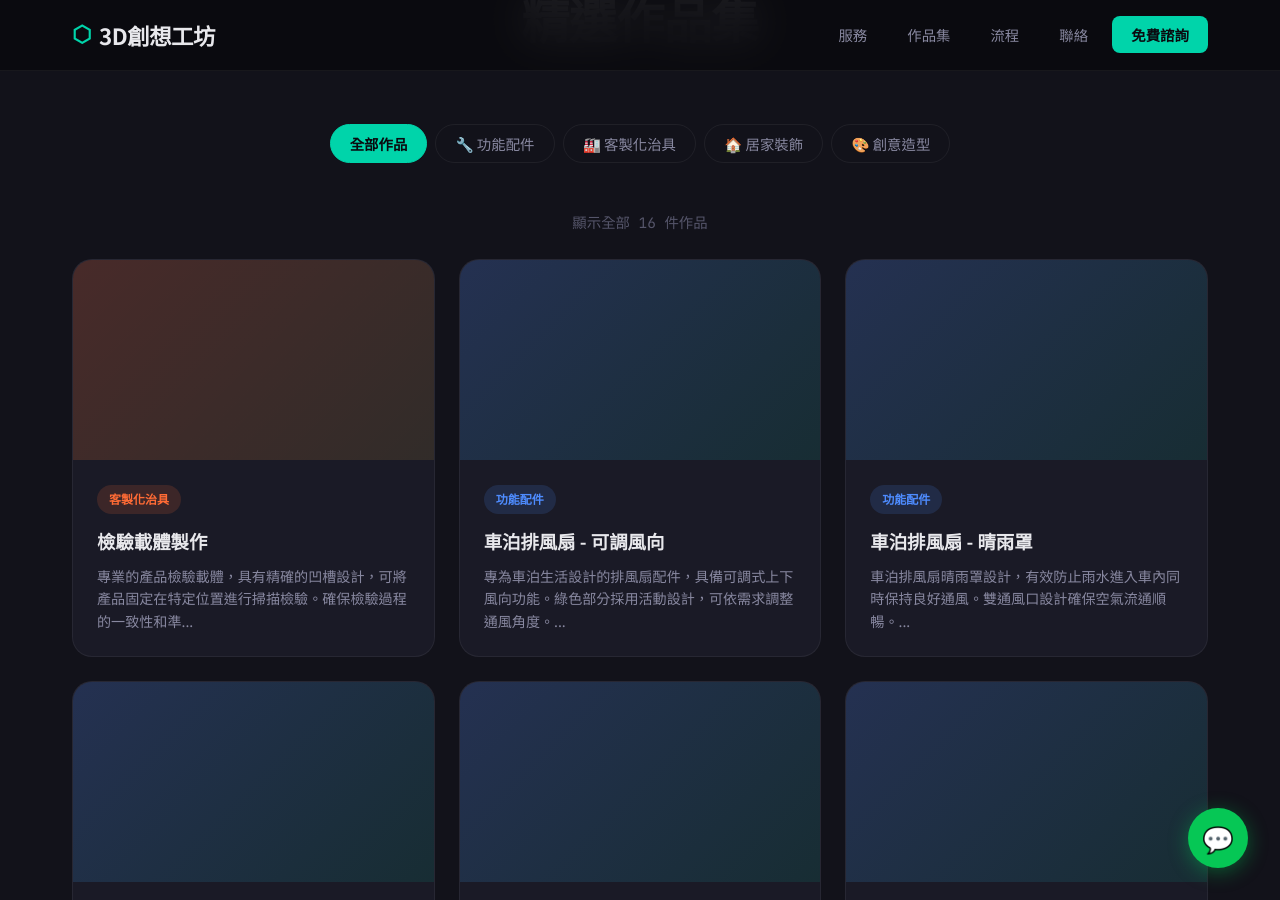
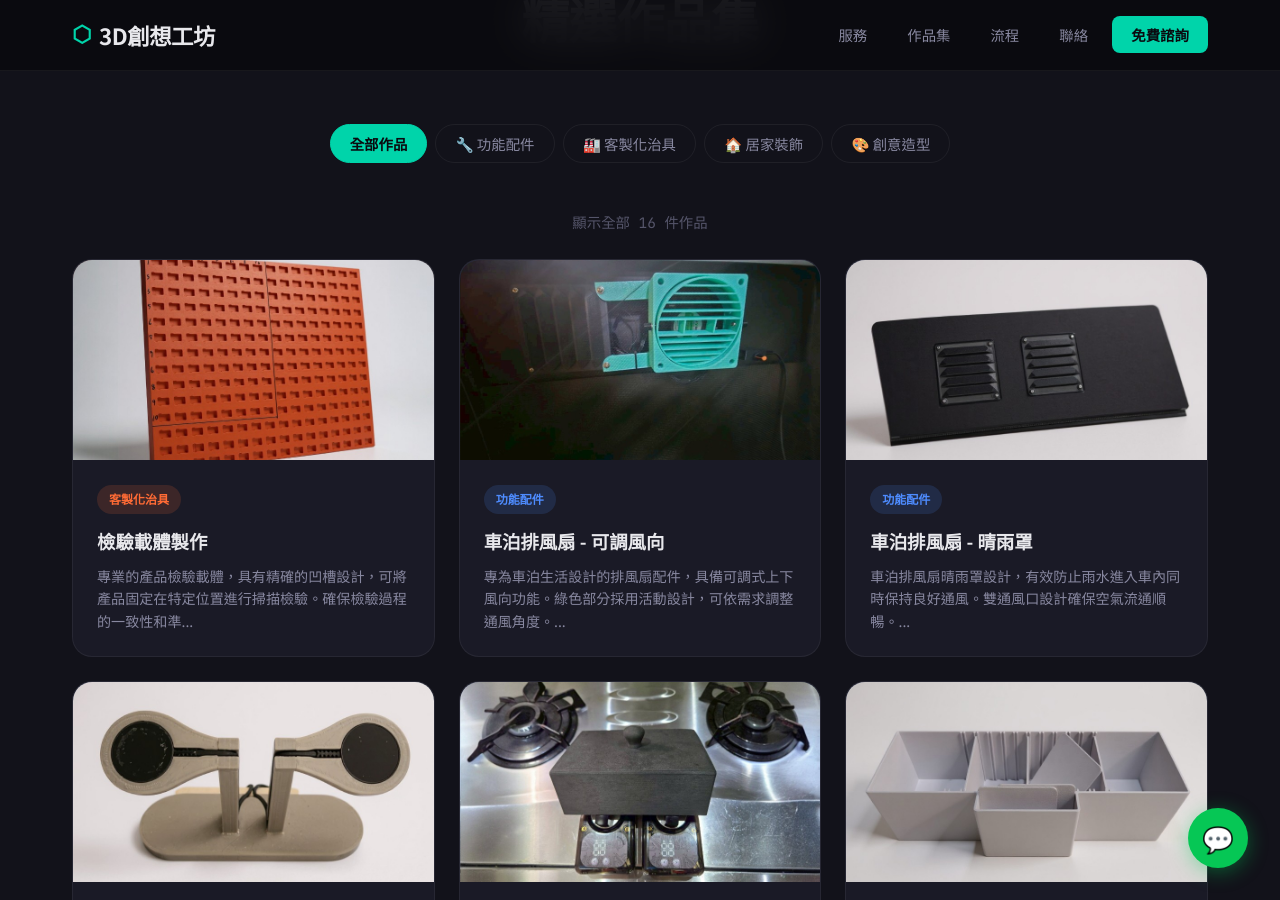
Before and after one commit to 10wang-creat/3d-workshop1, a Jekyll site: the page index.html, which Jekyll copies as it is, in a window 1280 px wide and 900 px high, scrolled down 1976 px. Built offline with Jekyll 4.4.1, drawn with Linux system fonts in a browser that asks for light colours; some of the changed text lies outside the part shown.

Commit message:
Refactor portfolio image loading and display logic
Updated image handling in portfolio rendering and modal display.

```diff
--- a/index.html
+++ b/index.html
@@ -493,12 +493,16 @@
         }
 
         .p-image-inner {
-            width: 100%;
-            height: 100%;
+            position: absolute;
+            inset: 0;
             background-size: cover;
             background-position: center;
             transition: transform 0.4s;
-        }
+            z-index: 2;
+            display: none;
+        }
+
+        .p-image-inner.loaded { display: block; }
 
         .portfolio-card:hover .p-image-inner {
             transform: scale(1.05);
@@ -508,10 +512,24 @@
             width: 100%;
             height: 100%;
             display: flex;
+            flex-direction: column;
             align-items: center;
             justify-content: center;
-            font-size: 3.5rem;
-            opacity: 0.15;
+            gap: 0.8rem;
+            z-index: 1;
+        }
+
+        .p-placeholder-icon {
+            font-size: 3rem;
+            opacity: 0.5;
+        }
+
+        .p-placeholder-text {
+            font-size: 0.85rem;
+            color: rgba(255,255,255,0.35);
+            font-weight: 500;
+            text-align: center;
+            padding: 0 1rem;
         }
 
         .p-cat-colors {
@@ -1371,22 +1389,22 @@
 <script>
 // ==================== DATA ====================
 const portfolio = [
-    { id:1, title:'檢驗載體製作', cat:'production', catName:'客製化治具', desc:'專業的產品檢驗載體，具有精確的凹槽設計，可將產品固定在特定位置進行掃描檢驗。確保檢驗過程的一致性和準確性。', specs:['高精度樹脂','精密定位','品質檢驗','客製設計'], img:'images/inspection-carrier.jpg', icon:'🏭' },
-    { id:2, title:'車泊排風扇 - 可調風向', cat:'functional', catName:'功能配件', desc:'專為車泊生活設計的排風扇配件，具備可調式上下風向功能。綠色部分採用活動設計，可依需求調整通風角度。', specs:['PLA+材質','可調風向','車泊專用','耐候設計'], img:'images/van-fan-adjustable.jpg', icon:'🔧' },
-    { id:3, title:'車泊排風扇 - 晴雨罩', cat:'functional', catName:'功能配件', desc:'車泊排風扇晴雨罩設計，有效防止雨水進入車內同時保持良好通風。雙通風口設計確保空氣流通順暢。', specs:['ABS材質','防雨設計','雙通風口','霧面處理'], img:'images/van-fan-rain-cover.jpg', icon:'🔧' },
-    { id:4, title:'雙手錶充電器', cat:'functional', catName:'功能配件', desc:'雙手錶充電座，可同時為兩支智慧手錶充電。圓形凹槽完美貼合手錶，穩固不滑落。', specs:['PLA+材質','雙錶充電','防滑設計','桌面整理'], img:'images/dual-watch-charger.jpg', icon:'🔧' },
-    { id:5, title:'瓦斯爐防油蓋', cat:'functional', catName:'功能配件', desc:'瓦斯爐開關防油噴濺保護蓋，有效防止烹飪時油脂濺到開關旋鈕上，讓清潔更輕鬆。', specs:['耐熱ABS','防油設計','易清潔','廚房專用'], img:'images/stove-oil-cover.jpg', icon:'🔧' },
-    { id:6, title:'多功能收納盒', cat:'functional', catName:'功能配件', desc:'可拆式隔板設計，可依需求調整內部空間。前方設有專用小隔板收納槽。', specs:['PLA+材質','可拆隔板','模組設計','多功能'], img:'images/multi-storage-box.jpg', icon:'🔧' },
-    { id:7, title:'車內杯架組', cat:'functional', catName:'功能配件', desc:'特殊設計可完美容納方形飲料瓶。幾何花紋底部提供防滑效果，確保行車安全。', specs:['ABS材質','防滑花紋','方瓶專用','模組設計'], img:'images/car-cup-holder.jpg', icon:'🔧' },
-    { id:8, title:'Switch充電散熱座', cat:'functional', catName:'功能配件', desc:'專為 Nintendo Switch 設計的充電散熱座，散熱孔有效降低主機溫度，同時支援穩定充電。', specs:['PLA+材質','散熱設計','Type-C充電','防滑底座'], img:'images/switch-cooling-stand.jpg', icon:'🔧' },
-    { id:9, title:'強力吹風機', cat:'functional', catName:'功能配件', desc:'專業級強力吹風機，黑色機身搭配黃色風扇罩，具備可調節風向功能，配備電池底座。', specs:['ABS外殼','可調風向','無線設計','輕量化'], img:'images/power-fan.jpg', icon:'🔧' },
-    { id:10, title:'螺旋造型模型', cat:'creative', catName:'創意造型', desc:'純粹的螺旋幾何造型，展現3D列印在複雜結構上的精準表現。流暢螺旋線條一體成型，無需支撐材料。', specs:['PLA材質','螺旋造型','一體成型','無支撐列印'], img:'images/spiral-model.jpg', icon:'🎨' },
-    { id:11, title:'六角多肉植物盆', cat:'decorative', catName:'居家裝飾', desc:'時尚六角造型多肉植物盆，幾何美學設計，黑色霧面質感搭配任何居家環境。', specs:['PLA+材質','霧面後處理','排水孔設計','環保材料'], img:'images/hexagon-planter.jpg', icon:'🏠' },
-    { id:12, title:'浴室置物架', cat:'functional', catName:'功能配件', desc:'浴室牆面置物架，雙層圓形設計提供充足收納空間。灰色霧面質感防水耐潮。', specs:['PETG材質','防水設計','雙層收納','牆面安裝'], img:'images/bathroom-shelf.jpg', icon:'🔧' },
-    { id:13, title:'肥皂瀝水架', cat:'functional', catName:'功能配件', desc:'簡約肥皂瀝水架，流線型設計確保良好排水。防滑底座穩固耐用。', specs:['PETG材質','防滑設計','快速排水','抗菌處理'], img:'images/soap-drainer.jpg', icon:'🔧' },
-    { id:14, title:'橢圓機手機架', cat:'functional', catName:'功能配件', desc:'橢圓機專用手機支架，蜂窩孔洞透氣設計有效防止手機過熱。可調角度適合不同尺寸手機。', specs:['PLA+材質','透氣設計','可調角度','運動專用'], img:'images/elliptical-phone-holder.jpg', icon:'🔧' },
-    { id:15, title:'透氣收納盒', cat:'functional', catName:'功能配件', desc:'透氣式收納盒，規律圓形孔洞設計兼具美觀與通風效果。', specs:['PLA+材質','透氣設計','收納功能','簡約風格'], img:'images/ventilated-storage.jpg', icon:'🔧' },
-    { id:16, title:'問號方塊收納盒', cat:'creative', catName:'創意造型', desc:'經典遊戲問號方塊造型，不僅是裝飾品更是實用收納盒。精確卡扣設計，開合順暢。', specs:['ABS材質','卡扣機構','收納功能','遊戲週邊'], img:'images/mario-question-block.jpg', icon:'🎨' }
+    { id:1, title:'檢驗載體製作', cat:'production', catName:'客製化治具', desc:'專業的產品檢驗載體，具有精確的凹槽設計，可將產品固定在特定位置進行掃描檢驗。確保檢驗過程的一致性和準確性。', specs:['高精度樹脂','精密定位','品質檢驗','客製設計'], img:'assets/images/inspection-carrier.jpg', icon:'🏭' },
+    { id:2, title:'車泊排風扇 - 可調風向', cat:'functional', catName:'功能配件', desc:'專為車泊生活設計的排風扇配件，具備可調式上下風向功能。綠色部分採用活動設計，可依需求調整通風角度。', specs:['PLA+材質','可調風向','車泊專用','耐候設計'], img:'assets/images/van-fan-adjustable.jpg', icon:'🔧' },
+    { id:3, title:'車泊排風扇 - 晴雨罩', cat:'functional', catName:'功能配件', desc:'車泊排風扇晴雨罩設計，有效防止雨水進入車內同時保持良好通風。雙通風口設計確保空氣流通順暢。', specs:['ABS材質','防雨設計','雙通風口','霧面處理'], img:'assets/images/van-fan-rain-cover.jpg', icon:'🔧' },
+    { id:4, title:'雙手錶充電器', cat:'functional', catName:'功能配件', desc:'雙手錶充電座，可同時為兩支智慧手錶充電。圓形凹槽完美貼合手錶，穩固不滑落。', specs:['PLA+材質','雙錶充電','防滑設計','桌面整理'], img:'assets/images/dual-watch-charger.jpg', icon:'🔧' },
+    { id:5, title:'瓦斯爐防油蓋', cat:'functional', catName:'功能配件', desc:'瓦斯爐開關防油噴濺保護蓋，有效防止烹飪時油脂濺到開關旋鈕上，讓清潔更輕鬆。', specs:['耐熱ABS','防油設計','易清潔','廚房專用'], img:'assets/images/stove-oil-cover.jpg', icon:'🔧' },
+    { id:6, title:'多功能收納盒', cat:'functional', catName:'功能配件', desc:'可拆式隔板設計，可依需求調整內部空間。前方設有專用小隔板收納槽。', specs:['PLA+材質','可拆隔板','模組設計','多功能'], img:'assets/images/multi-storage-box.jpg', icon:'🔧' },
+    { id:7, title:'車內杯架組', cat:'functional', catName:'功能配件', desc:'特殊設計可完美容納方形飲料瓶。幾何花紋底部提供防滑效果，確保行車安全。', specs:['ABS材質','防滑花紋','方瓶專用','模組設計'], img:'assets/images/car-cup-holder.jpg', icon:'🔧' },
+    { id:8, title:'Switch充電散熱座', cat:'functional', catName:'功能配件', desc:'專為 Nintendo Switch 設計的充電散熱座，散熱孔有效降低主機溫度，同時支援穩定充電。', specs:['PLA+材質','散熱設計','Type-C充電','防滑底座'], img:'assets/images/switch-cooling-stand.jpg', icon:'🔧' },
+    { id:9, title:'強力吹風機', cat:'functional', catName:'功能配件', desc:'專業級強力吹風機，黑色機身搭配黃色風扇罩，具備可調節風向功能，配備電池底座。', specs:['ABS外殼','可調風向','無線設計','輕量化'], img:'assets/images/power-fan.jpg', icon:'🔧' },
+    { id:10, title:'螺旋造型模型', cat:'creative', catName:'創意造型', desc:'純粹的螺旋幾何造型，展現3D列印在複雜結構上的精準表現。流暢螺旋線條一體成型，無需支撐材料。', specs:['PLA材質','螺旋造型','一體成型','無支撐列印'], img:'assets/images/spiral-model.jpg', icon:'🎨' },
+    { id:11, title:'六角多肉植物盆', cat:'decorative', catName:'居家裝飾', desc:'時尚六角造型多肉植物盆，幾何美學設計，黑色霧面質感搭配任何居家環境。', specs:['PLA+材質','霧面後處理','排水孔設計','環保材料'], img:'assets/images/hexagon-planter.jpg', icon:'🏠' },
+    { id:12, title:'浴室置物架', cat:'functional', catName:'功能配件', desc:'浴室牆面置物架，雙層圓形設計提供充足收納空間。灰色霧面質感防水耐潮。', specs:['PETG材質','防水設計','雙層收納','牆面安裝'], img:'assets/images/bathroom-shelf.jpg', icon:'🔧' },
+    { id:13, title:'肥皂瀝水架', cat:'functional', catName:'功能配件', desc:'簡約肥皂瀝水架，流線型設計確保良好排水。防滑底座穩固耐用。', specs:['PETG材質','防滑設計','快速排水','抗菌處理'], img:'assets/images/soap-drainer.jpg', icon:'🔧' },
+    { id:14, title:'橢圓機手機架', cat:'functional', catName:'功能配件', desc:'橢圓機專用手機支架，蜂窩孔洞透氣設計有效防止手機過熱。可調角度適合不同尺寸手機。', specs:['PLA+材質','透氣設計','可調角度','運動專用'], img:'assets/images/elliptical-phone-holder.jpg', icon:'🔧' },
+    { id:15, title:'透氣收納盒', cat:'functional', catName:'功能配件', desc:'透氣式收納盒，規律圓形孔洞設計兼具美觀與通風效果。', specs:['PLA+材質','透氣設計','收納功能','簡約風格'], img:'assets/images/ventilated-storage.jpg', icon:'🔧' },
+    { id:16, title:'問號方塊收納盒', cat:'creative', catName:'創意造型', desc:'經典遊戲問號方塊造型，不僅是裝飾品更是實用收納盒。精確卡扣設計，開合順暢。', specs:['ABS材質','卡扣機構','收納功能','遊戲週邊'], img:'assets/images/mario-question-block.jpg', icon:'🎨' }
 ];
 
 // ==================== RENDER PORTFOLIO ====================
@@ -1401,8 +1419,11 @@
     grid.innerHTML = items.map(p => `
         <div class="portfolio-card" onclick="openModal(${p.id})">
             <div class="p-image" data-cat="${p.cat}">
-                <div class="p-image-inner" style="background-image:url('${p.img}')"></div>
-                <div class="p-placeholder">${p.icon}</div>
+                <div class="p-image-inner" data-src="${p.img}"></div>
+                <div class="p-placeholder">
+                    <span class="p-placeholder-icon">${p.icon}</span>
+                    <span class="p-placeholder-text">${p.title}</span>
+                </div>
             </div>
             <div class="p-body">
                 <span class="p-badge p-badge-${p.cat}">${p.catName}</span>
@@ -1439,8 +1462,8 @@
     if (!p) return;
     const m = document.getElementById('modalContent');
     m.innerHTML = `
-        <div class="modal-image" style="background:${p.img ? `url('${p.img}') center/cover` : `linear-gradient(135deg, var(--bg-card), var(--bg-secondary))`}">
-            ${p.img ? '' : `<div style="font-size:4rem;opacity:0.15">${p.icon}</div>`}
+        <div class="modal-image" style="background:linear-gradient(135deg, var(--bg-card), var(--bg-secondary))">
+            <div style="font-size:4rem;opacity:0.4">${p.icon}</div>
         </div>
         <span class="p-badge p-badge-${p.cat}">${p.catName}</span>
         <h2>${p.title}</h2>
```
Also changed, not shown: other parts of index.html (+17 -6 lines).
